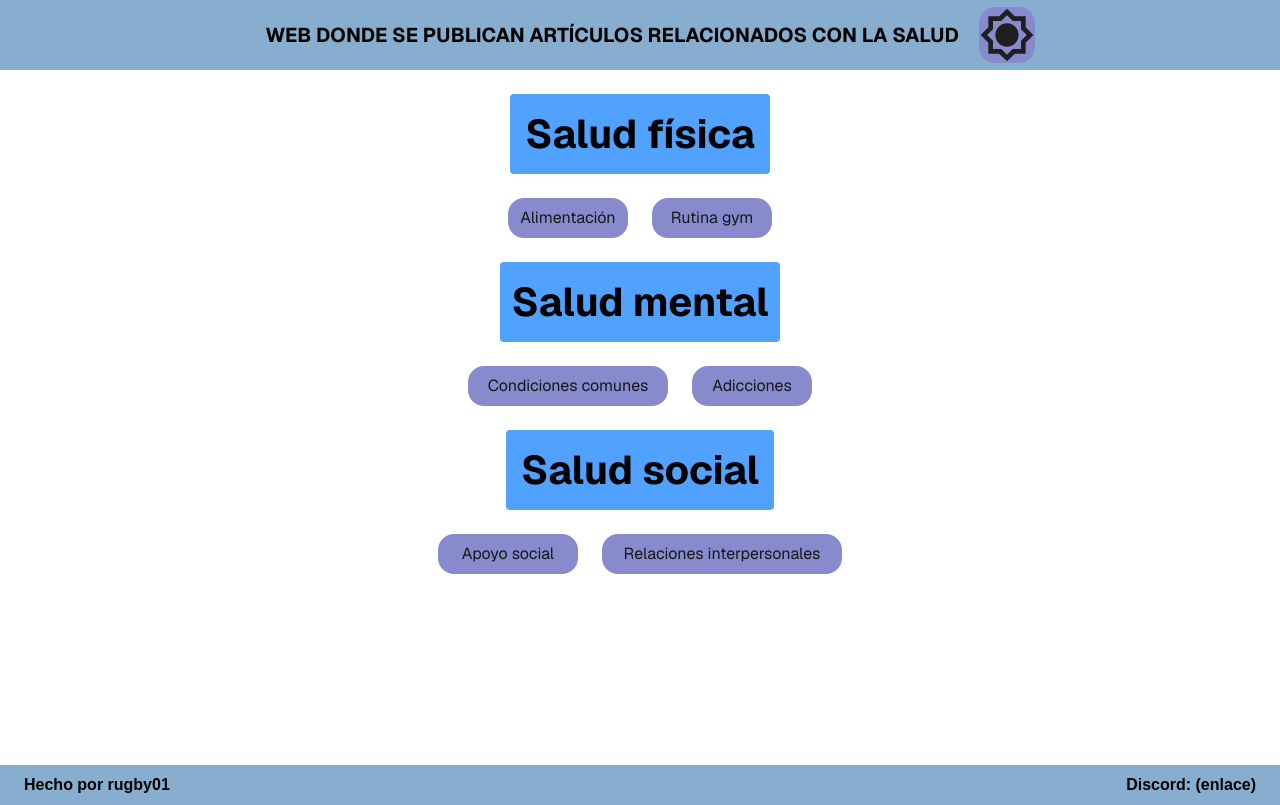
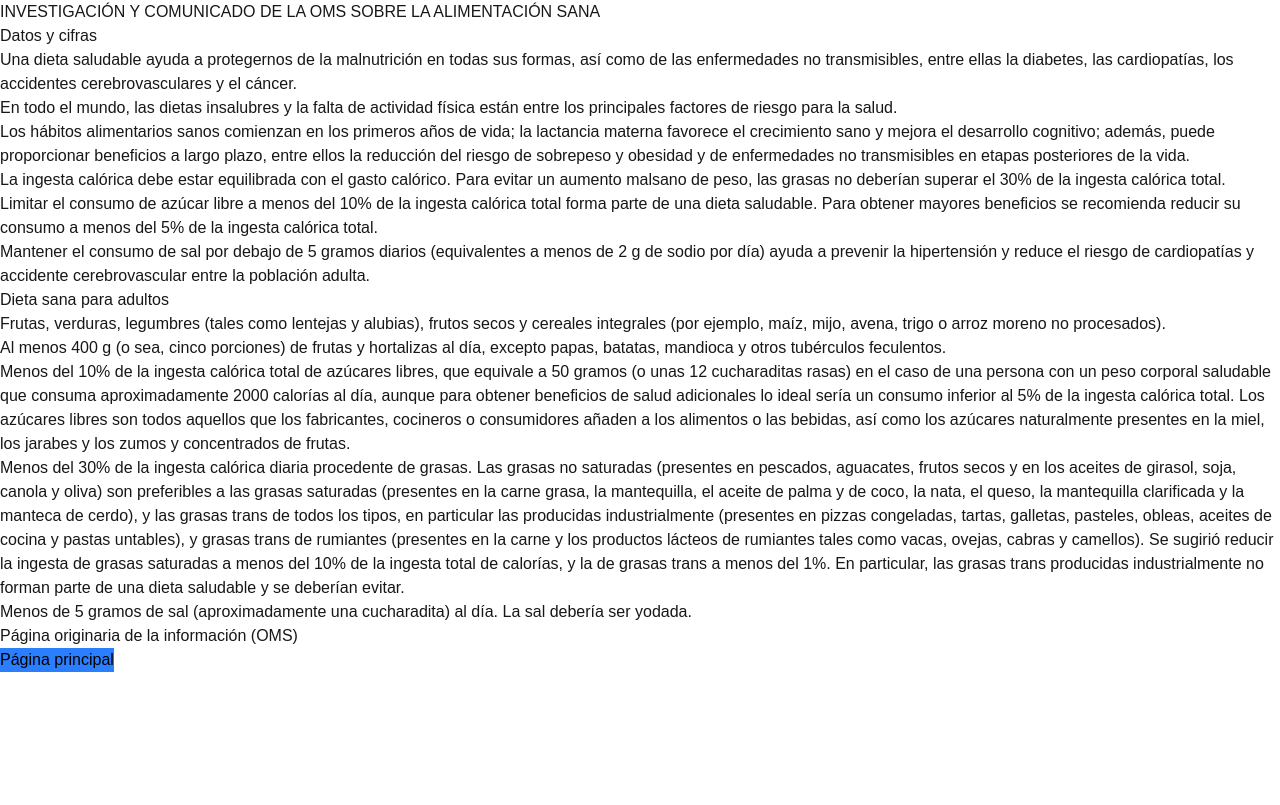
Before and after one commit to prgram769/saludCentral, a Next.js app: page / in a window 1280 px wide. Both pictures are taken after a click on the button "Alimentación". Built offline with nearby package versions, Linux system fonts and the light colour scheme.

Commit message:
estructura de la pagina de alimentacion terminada, falta el estilo y teminar la logica de esa pagina

```diff
--- a/src/app/page.js
+++ b/src/app/page.js
@@ -1,23 +1,32 @@
 "use client";
 
+import { Alimentacion } from "@/components/ui/alimentacion";
 import { Footer } from "@/components/ui/footer";
 import { Header } from "@/components/ui/header";
 import { MainPage } from "@/components/ui/main";
-import { createContext } from "react";
+import { createContext, useState } from "react";
 
 export default function Home() {
   // const ThemeContext = createContext("light");
 
+  const [isAlimentation, setAlimentation] = useState(false);
+
   return (
     <>
       {" "}
+      {isAlimentation ? (
+        <Alimentacion />
+      ) : (
+        <>
           <div className="mainDiv min-h-[95.6vh] items-center justify-center font-sans bg-white">
             <div className="flex justify-center items-center bg-[#87AECE]">
               <Header />
             </div>
-        <MainPage />
+            <MainPage isAlimentation={isAlimentation} setAlimentation={setAlimentation}/>
           </div>
           <Footer />
         </>
+      )}{" "}
+    </>
   );
 }
--- /dev/null
+++ b/src/components/ui/alimentacion.jsx
@@ -0,0 +1,103 @@
+import { Button } from "./button";
+
+function Alimentacion() {
+  return (
+    <div>
+      <h1>INVESTIGACIÓN Y COMUNICADO DE LA OMS SOBRE LA ALIMENTACIÓN SANA</h1>
+      <div>
+        <h2>Datos y cifras</h2>
+        <ul>
+          <li>
+            Una dieta saludable ayuda a protegernos de la malnutrición en todas
+            sus formas, así como de las enfermedades no transmisibles, entre
+            ellas la diabetes, las cardiopatías, los accidentes
+            cerebrovasculares y el cáncer.
+          </li>
+          <li>
+            En todo el mundo, las dietas insalubres y la falta de actividad
+            física están entre los principales factores de riesgo para la salud.
+          </li>
+          <li>
+            Los hábitos alimentarios sanos comienzan en los primeros años de
+            vida; la lactancia materna favorece el crecimiento sano y mejora el
+            desarrollo cognitivo; además, puede proporcionar beneficios a largo
+            plazo, entre ellos la reducción del riesgo de sobrepeso y obesidad y
+            de enfermedades no transmisibles en etapas posteriores de la vida.
+          </li>
+          <li>
+            La ingesta calórica debe estar equilibrada con el gasto calórico.
+            Para evitar un aumento malsano de peso, las grasas no deberían
+            superar el 30% de la ingesta calórica total.
+          </li>
+          <li>
+            Limitar el consumo de azúcar libre a menos del 10% de la ingesta
+            calórica total forma parte de una dieta saludable. Para obtener
+            mayores beneficios se recomienda reducir su consumo a menos del 5%
+            de la ingesta calórica total.
+          </li>
+          <li>
+            Mantener el consumo de sal por debajo de 5 gramos diarios
+            (equivalentes a menos de 2 g de sodio por día) ayuda a prevenir la
+            hipertensión y reduce el riesgo de cardiopatías y accidente
+            cerebrovascular entre la población adulta.
+          </li>
+        </ul>
+      </div>
+      <img src="" />
+      <div>
+        <h2>Dieta sana para adultos</h2>
+        <ul>
+          <li>
+            Frutas, verduras, legumbres (tales como lentejas y alubias), frutos
+            secos y cereales integrales (por ejemplo, maíz, mijo, avena, trigo o
+            arroz moreno no procesados).
+          </li>
+          <li>
+            Al menos 400 g (o sea, cinco porciones) de frutas y hortalizas al
+            día, excepto papas, batatas, mandioca y otros tubérculos feculentos.
+          </li>
+          <li>
+            Menos del 10% de la ingesta calórica total de azúcares libres, que
+            equivale a 50 gramos (o unas 12 cucharaditas rasas) en el caso de
+            una persona con un peso corporal saludable que consuma
+            aproximadamente 2000 calorías al día, aunque para obtener beneficios
+            de salud adicionales lo ideal sería un consumo inferior al 5% de la
+            ingesta calórica total. Los azúcares libres son todos aquellos que
+            los fabricantes, cocineros o consumidores añaden a los alimentos o
+            las bebidas, así como los azúcares naturalmente presentes en la
+            miel, los jarabes y los zumos y concentrados de frutas.
+          </li>
+          <li>
+            Menos del 30% de la ingesta calórica diaria procedente de grasas.
+            Las grasas no saturadas (presentes en pescados, aguacates, frutos
+            secos y en los aceites de girasol, soja, canola y oliva) son
+            preferibles a las grasas saturadas (presentes en la carne grasa, la
+            mantequilla, el aceite de palma y de coco, la nata, el queso, la
+            mantequilla clarificada y la manteca de cerdo), y las grasas trans
+            de todos los tipos, en particular las producidas industrialmente
+            (presentes en pizzas congeladas, tartas, galletas, pasteles, obleas,
+            aceites de cocina y pastas untables), y grasas trans de rumiantes
+            (presentes en la carne y los productos lácteos de rumiantes tales
+            como vacas, ovejas, cabras y camellos). Se sugirió reducir la
+            ingesta de grasas saturadas a menos del 10% de la ingesta total de
+            calorías, y la de grasas trans a menos del 1%. En particular, las
+            grasas trans producidas industrialmente no forman parte de una dieta
+            saludable y se deberían evitar.
+          </li>
+          <li>
+            Menos de 5 gramos de sal (aproximadamente una cucharadita) al día.
+            La sal debería ser yodada.
+          </li>
+        </ul>
+      </div>
+      <footer>
+        <p>
+          <a href="https://www.who.int/es/news-room/fact-sheets/detail/healthy-diet">Página originaria de la información (OMS)</a>
+        </p>
+        <Button text={"Página principal"} className={"bg-blue-500 text-black"}/>
+      </footer>
+    </div>
+  );
+}
+
+export { Alimentacion };
--- a/src/components/ui/main.jsx
+++ b/src/components/ui/main.jsx
@@ -1,6 +1,12 @@
 const { Button } = require("./button");
 
-function MainPage() {
+function MainPage({isAlimentation, setAlimentation}) {
+
+  function changePage() {
+    isAlimentation ? console.log("es Alimentación") : console.log("no es alimentacion");
+    !isAlimentation ? setAlimentation(true) : null
+  }
+
   return (
     <div className="m-3 rounded flex flex-col justify-center items-center">
       <h1 className="bg-blue-400 m-3 w-65 px-2 py-1 flex justify-center items-center h-20 font-bold text-[40px] text-black rounded">
@@ -10,6 +16,7 @@ function MainPage() {
         <Button
           className={"btn m-3 bg-[#878BCE] h-10 w-30 px-2 rounded-2xl"}
           text={"Alimentación"}
+          onClick={changePage}
         />
         <Button
           className={"btn m-3 bg-[#878BCE] h-10 w-30 px-2 rounded-2xl"}
```
Lines whose indentation alone changed are shown as unchanged.
